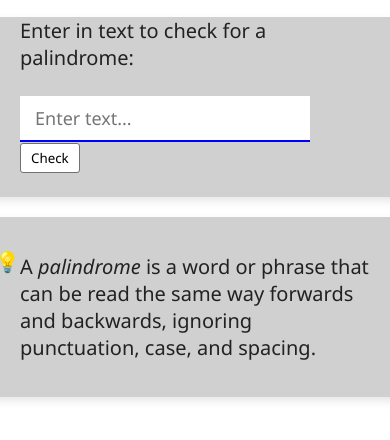
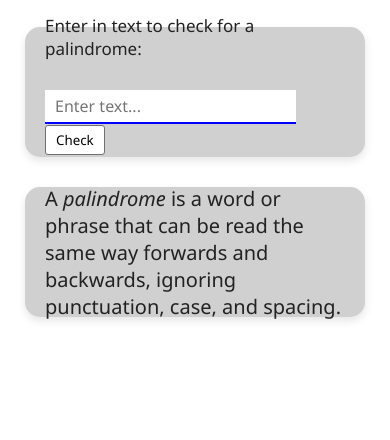
Before and after one commit to PrinceLemayian/Palindrome-checker, a plain HTML site: page index.html in a window 390 px wide. Shown: the part 86-526 px from the top of the page. Drawn offline with Linux system fonts and the light colour scheme.

Commit message:
feat: added CSS code for making the page responsive

```diff
--- a/styles.css
+++ b/styles.css
@@ -14,8 +14,11 @@ body {
   flex-direction: column;
   justify-content: center;
   align-items: center;
-  gap: 20px;
+  gap: 30px;
 }
+
+
+@media (max-width: 1344px) {
 
 .primary-heading {
   font-size: 32px;
@@ -69,3 +72,63 @@ body {
   text-align: center;
   margin-top: 5px;
 }
+}
+
+@media (max-width: 544px) {
+
+.primary-heading {
+  font-size: 32px;
+  margin-top: 40px;
+}
+
+.card {
+  background-color: #d0d0d0;
+  padding: 10px 20px;
+  width: 340px;
+  height: 130px;
+  display: flex;
+  flex-direction: column;
+  align-items: center;
+  justify-content: center;
+  gap: 30px;
+  border-radius: 15px;
+  box-shadow: 0 4px 8px rgba(0, 0, 0, 0.1);
+}
+
+#text-input {
+  padding: 5px 10px;
+  border: none;
+  border-bottom: 2px solid blue;
+  font-family: inherit;
+  font-size: 16px;
+}
+
+.instruction-text {
+    font-size: 17px;
+    margin-top: 10px;
+}
+
+#check-btn {
+  padding: 5px 10px;
+  border: 0.1px solid rgb(113, 113, 113);
+  border-radius: 3px;
+  background-color: #fff;
+  cursor: pointer;
+  font-family: inherit;
+}
+
+.info-paragraph {
+  position: relative;
+}
+
+.info-paragraph::before {
+  content:"";
+  display: hidden:
+}
+
+#result {
+  padding: 10px 20px;
+  text-align: center;
+  margin-top: 5px;
+}
+}
```
